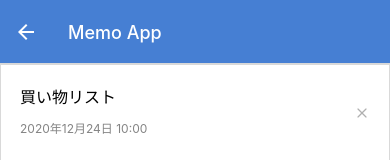
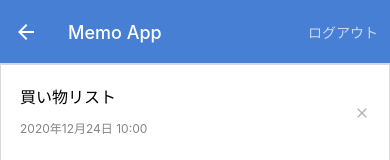
Before and after one commit to isseimiyauchi/memoApp, a React Native app: screen /MemoList in a window 390 px wide. Shown: the top 160 px of the page. Built offline with nearby package versions, Linux system fonts and the light colour scheme; no server answers.

Commit message:
auto login and logout

```diff
--- /dev/null
+++ b/src/components/LogOutButton.tsx
@@ -0,0 +1,42 @@
+import React from 'react';
+import { TouchableOpacity, Text, StyleSheet, Alert  } from 'react-native';
+import firebase from 'firebase/compat/app';
+import 'firebase/compat/auth';
+import { useNavigation } from '@react-navigation/native';
+
+export interface handlePress {
+  name: () => void
+}
+
+export default function LogOutButton() {
+  const navigation = useNavigation();
+
+  function handlePress() {
+    firebase.auth().signOut()
+      .then(() => {
+         navigation.reset({
+          index: 0,
+          routes: [{ name: 'LogIn' }],
+        });
+      })
+      .catch(() => {
+        Alert.alert('ログアウトに失敗しました');
+      });
+  }
+  return (
+    <TouchableOpacity onPress={handlePress} style={styles.container}>
+      <Text style={styles.label}>ログアウト</Text>
+    </TouchableOpacity>
+  );
+}
+
+const styles = StyleSheet.create ({
+  container: {
+    paddingHorizontal: 12,
+    paddingVertical: 4,
+  },
+  label: {
+    fontSize: 14,
+    color: 'rgba(255, 255, 255, 0.7)',
+  },
+})
--- a/src/screens/LoginScreen.tsx
+++ b/src/screens/LoginScreen.tsx
@@ -1,5 +1,7 @@
-import React, { useState } from 'react';
-import { StyleSheet, View, Text, TextInput, TouchableOpacity, Alert } from 'react-native';
+import React, { useState, useEffect } from 'react';
+import {
+  StyleSheet, View, Text, TextInput, TouchableOpacity, Alert
+ } from 'react-native';
 import firebase from 'firebase/compat/app';
 import 'firebase/compat/auth';
 
@@ -9,6 +11,18 @@
   const { navigation } = props;
   const [email, setEmail] = useState('');
   const [password, setPassword] = useState('');
+
+  useEffect(() => {
+    const unsubscribe = firebase.auth().onAuthStateChanged((user) => {
+      if (user) {
+        navigation.reset({
+          index: 0,
+          routes: [{ name: 'MemoList' }],
+        });
+      }
+    });
+    return unsubscribe;
+  }, []);
 
   function handlePress ()  {
     firebase.auth().signInWithEmailAndPassword(email, password)
--- a/src/screens/MemoListScreen.tsx
+++ b/src/screens/MemoListScreen.tsx
@@ -1,11 +1,17 @@
-import React from "react";
+import React, { useEffect } from "react";
 import { StyleSheet, Text, View } from "react-native";
 import AppBar from "../components/AppBar";
 import MemoList from "../components/MemoList";
 import CircleBotton from "../components/CircleButton";
+import LogOutButton from "../components/LogOutButton";
 
-export default function MemoListScreen(props) {
+export default function MemoListScreen(props: { navigation: any; }) {
   const { navigation } = props
+  useEffect(() => {
+    navigation.setOptions({
+      headerRight: () => <LogOutButton />,
+    });
+  }, []);
   return(
     <View style={styles.container}>
       <MemoList />
```
